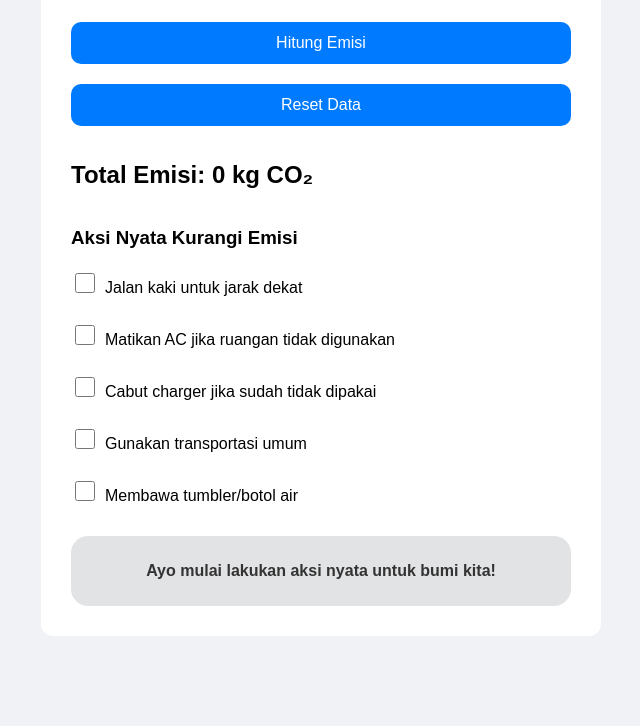
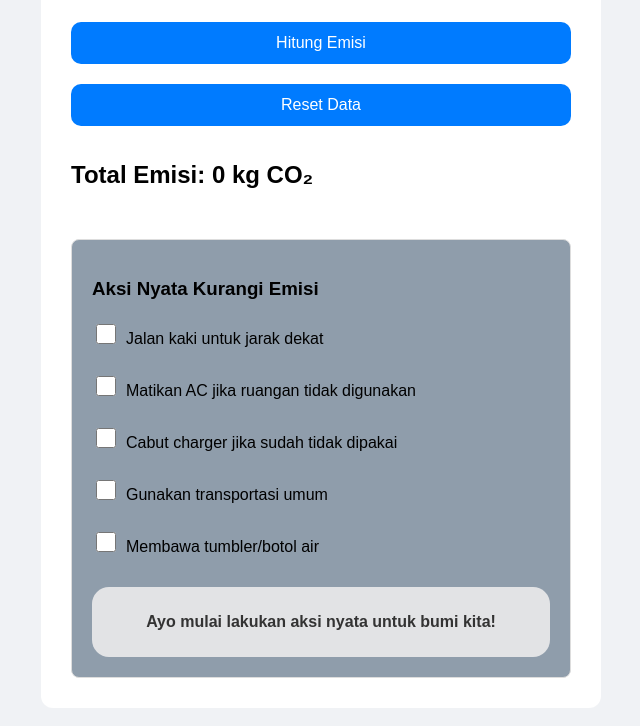
Before and after one commit to abazii/MuhammadDzakiNurfadhil_WebDev_Seeker, a website: page public/index.html in a window 1280 px wide. Shown: the part 599-1325 px from the top of the page, without its empty margins (319-959 px from the left). Before the commit the page ends 1253 px from the top, so only its background shows below. Drawn offline with Linux system fonts and the light colour scheme.

Commit message:
Update index.html

```diff
--- a/public/index.html
+++ b/public/index.html
@@ -37,7 +37,7 @@
             <h2>Total Emisi: <span id="angka-hasil">0</span> kg CO₂</h2>
         </div>
 
-        <div class="tips-countainer">
+        <div class="tips-container">
             <h3>Aksi Nyata Kurangi Emisi</h3>
 
             <div class="checklist-item">
```
